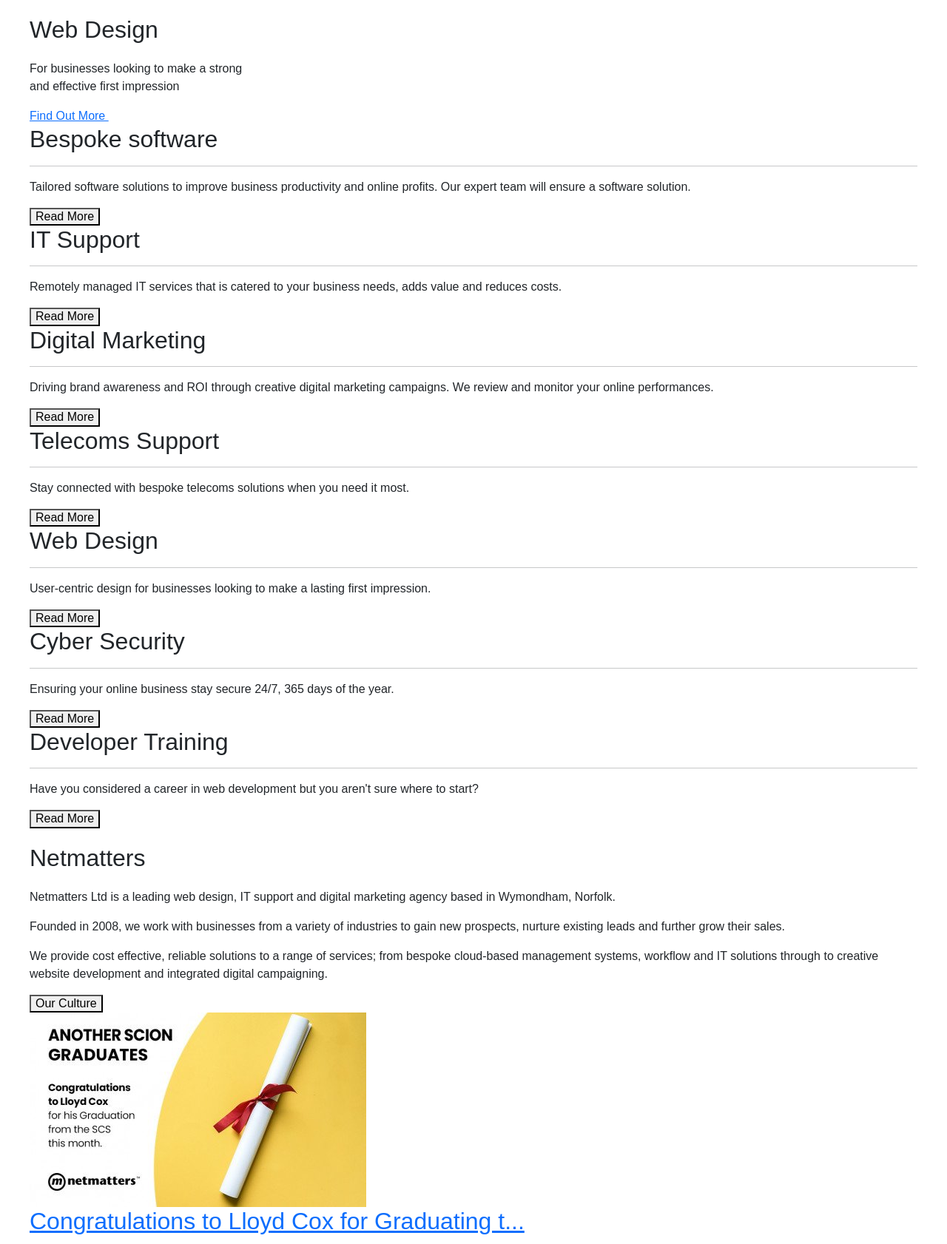
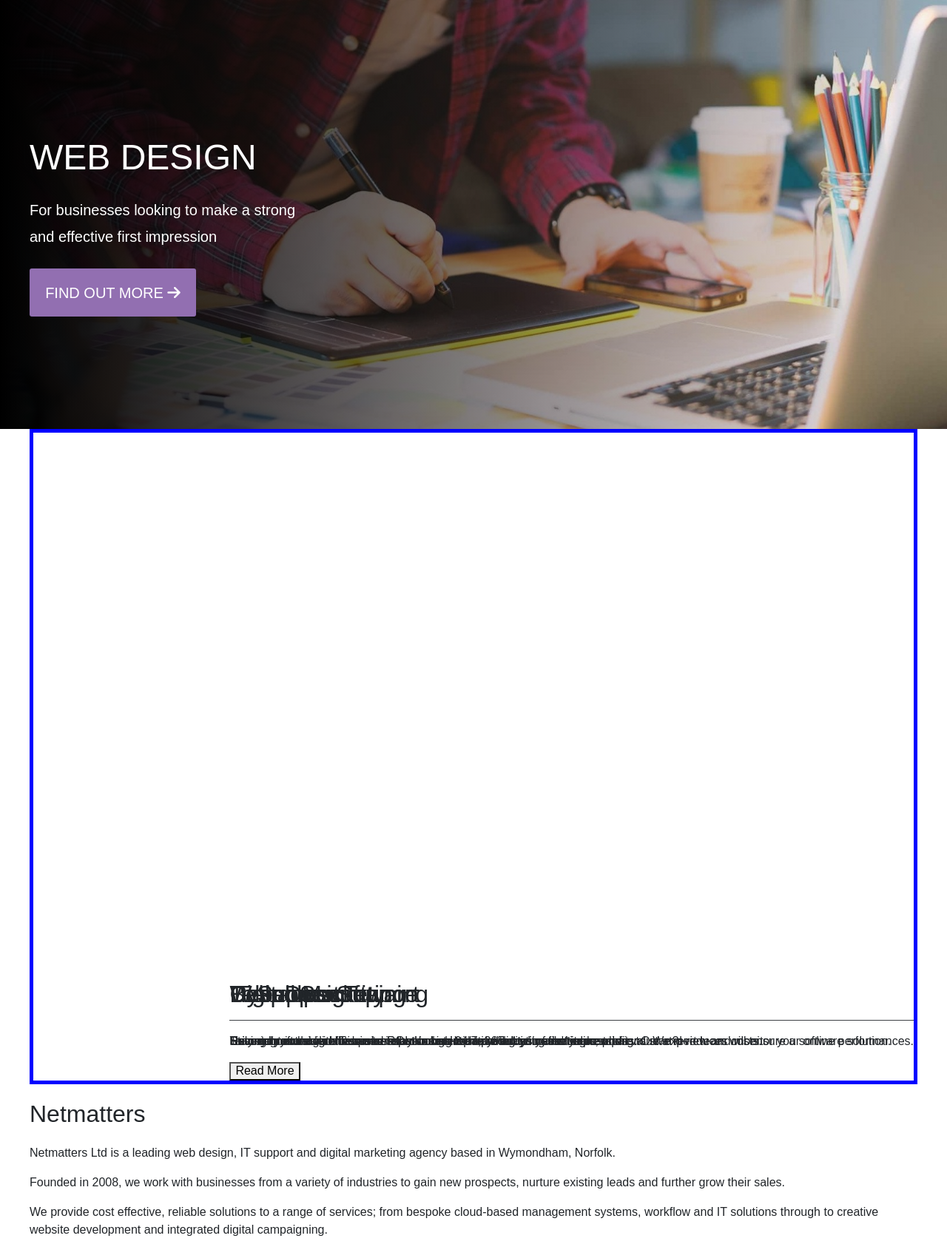
Before and after one commit to donk3ylee/html_css_reflection, a PHP site: page / in a window 1280 px wide. Shown: the part 210-1892 px from the top of the page at 74% size. Run offline with PHP 8.4, Linux system fonts and the light colour scheme; some libraries are stand-ins or nearby versions.

Commit message:
Fixed the slider hover fnuctionality. The hero (staic for now) slider is finished.

```diff
--- a/css/style.css
+++ b/css/style.css
@@ -473,16 +515,98 @@
     font-family: "FontAwesome";
     content: ""; }
 
+#hero-slider {
+  display: flex;
+  flex-direction: column;
+  justify-content: center;
+  align-items: center;
+  position: relative;
+  top: 0px;
+  bottom: 0px;
+  left: min(calc(((100vw - 1200px)*-1)/2), 0px);
+  right: 0px;
+  z-index: -2;
+  height: calc(100vh - 220px);
+  width: 100vw;
+  background-repeat: no-repeat;
+  background-size: cover;
+  background-image: linear-gradient(to left, rgba(255, 255, 255, 0.1), black), url("../img/sliding/home-3wAI.jpg");
+  color: white; }
+  @media (max-width: 707px) {
+    #hero-slider {
+      top: 25px; } }
+  #hero-slider h1 {
+    font-size: 3rem;
+    font-weight: 400;
+    text-transform: uppercase;
+    margin-bottom: 25px; }
+  #hero-slider p {
+    font-size: 1.25rem;
+    line-height: 2.25rem;
+    margin-bottom: 25px; }
+  #hero-slider a {
+    display: flex;
+    justify-content: center;
+    align-items: center;
+    background-color: #926FB1;
+    min-height: 65px;
+    min-width: 225px;
+    border-radius: 3px;
+    text-decoration: none;
+    text-transform: uppercase;
+    color: white;
+    font-size: 1.25rem; }
+    #hero-slider a:hover {
+      background-color: #79539a; }
+    #hero-slider a::after {
+      display: flex;
+      justify-content: center;
+      font-family: "FontAwesome";
+      content: ""; }
+  @media (max-width: 908px) {
+    #hero-slider .hero-item {
+      align-self: center; } }
+  @media (min-width: 908px) {
+    #hero-slider .hero-item {
+      align-self: flex-start;
+      margin-left: 12%; } }
+  @media (min-width: 1200px) {
+    #hero-slider .hero-item {
+      align-self: flex-start;
+      margin-left: calc((100vw - 1200px)/2); } }
+
 body {
-  display: flex;
-  justify-content: center;
   font-family: Poppins,sans-serif;
-  width: 100%; }
+  pointer-events: none; }
 
 .main-wrapper {
   display: grid;
   grid-template-columns: minmax(500px, 1200px);
   grid-template-rows: auto 1fr 990px;
-  justify-content: start; }
+  justify-content: center; }
+
+/* workaround: if you set an element to a negative z-index (like I did to the scroller image so
+that it went under the submenu) you have to set any layer now covering it to pointer-events:none;
+and then set the z-index of the area it is located in below to a z-index deeper than the z-index
+of the element set. */
+header {
+  pointer-events: all; }
+
+main {
+  pointer-events: all;
+  z-index: -99; }
+
+footer {
+  pointer-events: all; }
+
+#article-grid {
+  display: grid;
+  grid-template-columns: repeat(4, 1fr);
+  grid-template-rows: 310px 310px;
+  grid-template-areas: "article article article .", "article article article article";
+  gap: 40px;
+  border: blue 5px solid; }
+  #article-grid article {
+    grid-area: article; }
 
 /*# sourceMappingURL=style.css.map */
--- a/index.html
+++ b/index.html
@@ -123,15 +123,14 @@
             <div id="hero-slider">
                 <h1 class="hero-item">Web Design</h1>
                 <p class="hero-item">For businesses looking to make a strong<br>and effective first impression</p>
-                <a class="hero-item" >Find Out More&nbsp;</a>
+                <a class="hero-item">Find Out More&nbsp;</a>
             </div>
-
             <div id="article-grid">
                 <article>
                     <h2>Bespoke software</h2>
                     <hr class="hr">
                     <p>Tailored software solutions to improve business productivity and online profits. Our expert team will ensure a software solution.</p>
-                    <button type="button">Read More</button>
+                    <a type="button">Read More</a>
                 </article>
                 <article>
                     <h2>IT Support</h2>
--- a/scss/partials/_slider-related.scss
+++ b/scss/partials/_slider-related.scss
@@ -7,7 +7,7 @@
     position: relative;
     top: 0px;
     @include MQ('1','and-smaller'){  // add space on smallest screens to avoid conflcit with search bar.
-        top: 15px;
+        top: 25px;
     }
     bottom: 0px;
     left: min(calc(((100vw - 1200px)*-1)/2),0px);  // this made my brain and my balls ache
@@ -39,10 +39,13 @@
         background-color: $color-design;
         min-height: 65px;
         min-width: 225px;
+        border-radius: 3px;
         text-decoration: none;
         text-transform: uppercase;
         color: white;
-
+        &:hover{
+            background-color: darken($color-design, 10);
+        }
         @include place-awesome-icon('arrow', $orientation: 'after');
     }
 
@@ -61,7 +64,10 @@
     }
 }
 
-// a:hover{
-//     background-color: darken($color-design, 10);
-//     border: red 5px solid;
+// a.hero-item{
+//     &:hover{
+
+//         border: red 5px solid;
+//     }
+//     border: green 5px solid;
 // }
--- a/scss/partials/_top-menu-related.scss
+++ b/scss/partials/_top-menu-related.scss
@@ -28,11 +28,15 @@
 @each $name, $color in $menu_color_map{
     .wrapper-#{$name}{
         display:flex;
+        //position: relative;
         flex-direction: column;
         text-align: center;
         justify-content: center;
         height: 100px;
         width: 200px;
+        @include MQ('3','and-smaller'){
+            width: 160px;
+        }
         .button-#{$name}{
             color: white;
             text-decoration: none;
@@ -52,14 +56,18 @@
                 }
                 font-size: 1rem;
                 display:flex;
+                flex-direction: row;
                 position: absolute;
                 justify-content: space-between;
                 top: 100px;
-                left:0;
-                width: 100%;
+                left: 0;
+                width: 1200px;
+                @include MQ('3','and-smaller'){
+                    width: calc(6*160px);
+                }
                 height: 45px;
+                @include make-bgcolor-wide(darken($color, $darken-submenu-amt));
                 @include fix-normalize-transparency($color);
-                @include make-bgcolor-wide(darken($color, $darken-submenu-amt));
             }
         }
     }
--- a/scss/style.scss
+++ b/scss/style.scss
@@ -5,18 +5,51 @@
 
 @import "partials/top-bar-related";
 @import "partials/top-menu-related";
+@import "partials/slider-related";
+
 
 
 body{
-    display:flex;
-    justify-content: center;
     font-family: Poppins,sans-serif;
-    width:100%;
+    // width:100%;
+
+    pointer-events: none;
 }
 
 .main-wrapper {
     display: grid;
     grid-template-columns: minmax(500px,1200px);
     grid-template-rows: auto 1fr 990px;
-    justify-content: start;
+    justify-content: center;
 }
+
+/* workaround: if you set an element to a negative z-index (like I did to the scroller image so
+that it went under the submenu) you have to set any layer now covering it to pointer-events:none;
+and then set the z-index of the area it is located in below to a z-index deeper than the z-index
+of the element set. */
+header{
+    pointer-events: all;
+}
+main{
+    pointer-events: all;
+    z-index: -99;
+}
+footer{
+    pointer-events: all;
+}
+// END workaround
+
+
+#article-grid{
+    display: grid;
+    grid-template-columns: repeat(4, 1fr);
+    grid-template-rows: 310px 310px;
+    grid-template-areas: "article article article .",
+                     "article article article article";
+    gap: 40px;
+    border: blue 5px solid;
+
+    article{
+        grid-area: article;
+    }
+}
```
Also changed, not shown: other parts of css/style.css (+48 -6 lines), 1 other file.
